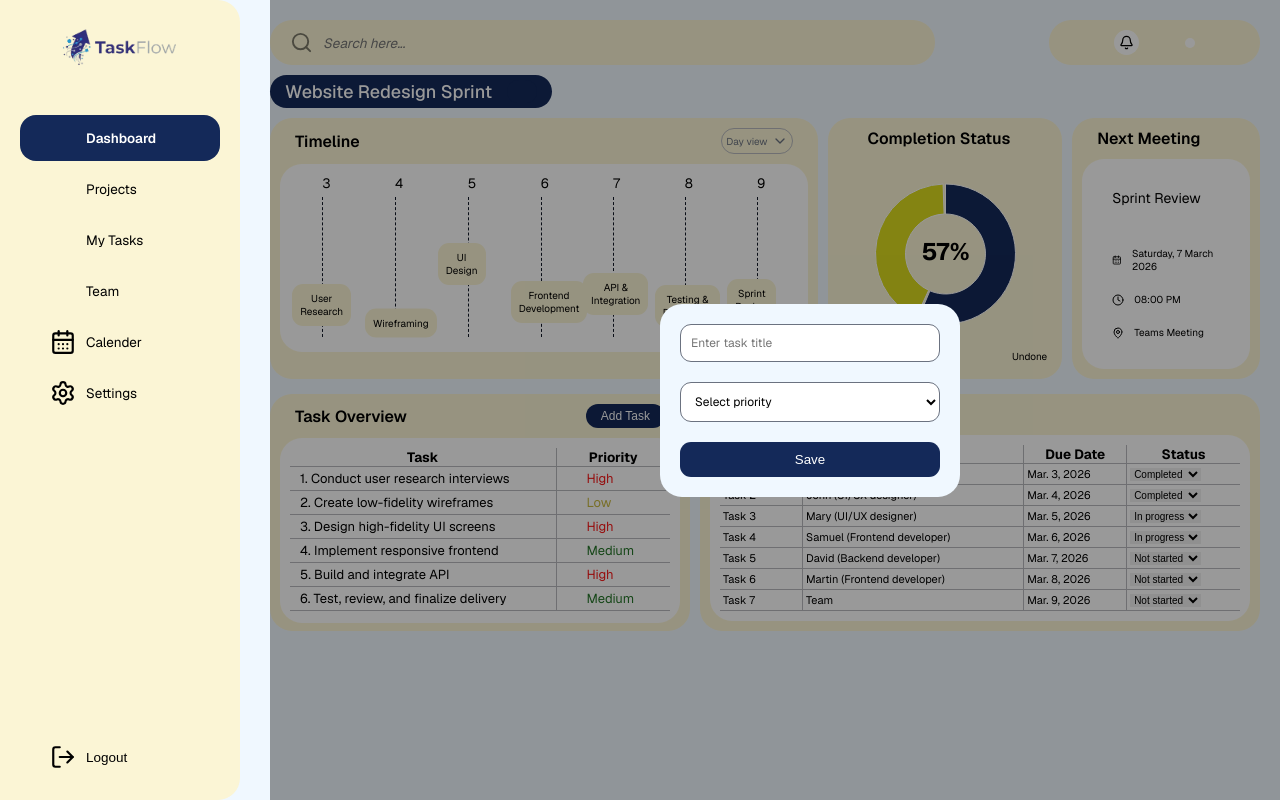
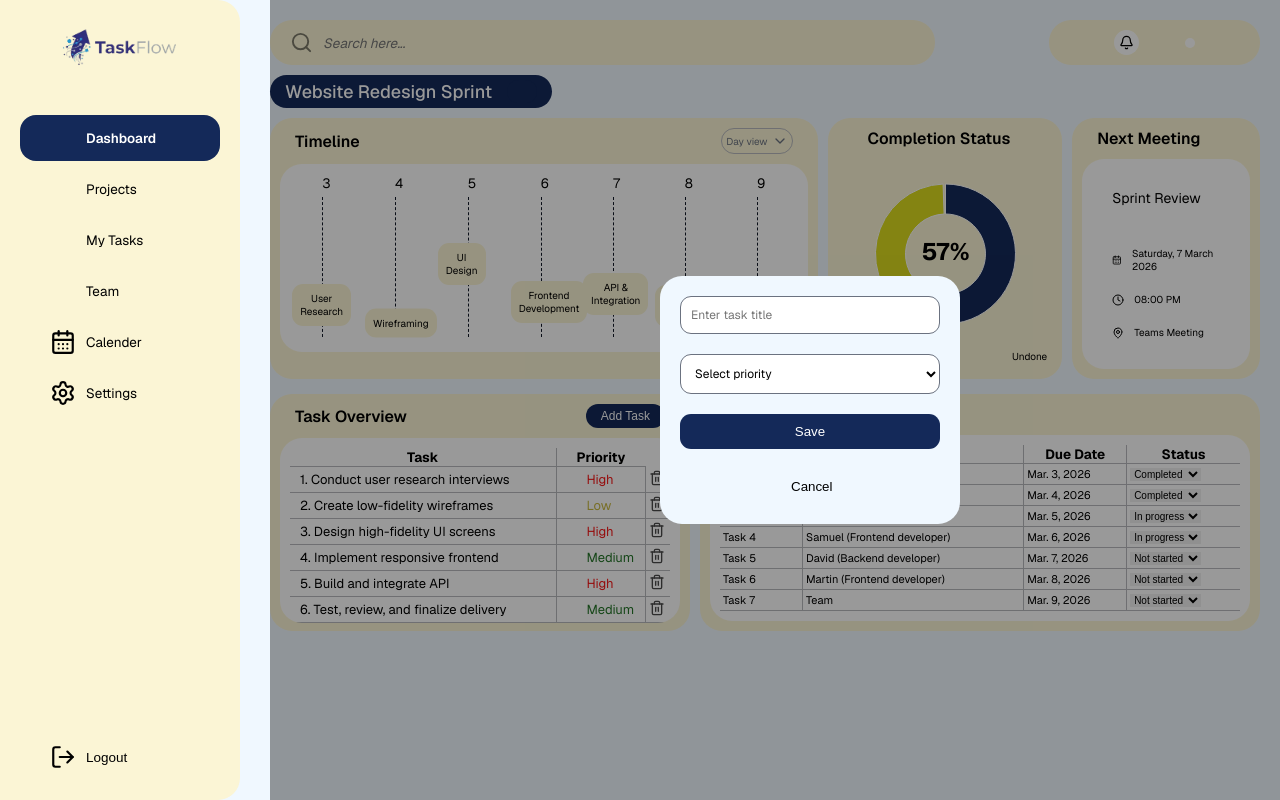
Before and after one commit to sammysplendor/TaskFlow, a React (Vite) app: page /dashboard in a window 1280 px wide. Both pictures are taken after a click on the button "Add Task". Built offline with nearby package versions, Linux system fonts and the light colour scheme; some icons are missing.

Commit message:
Create task delete button

```diff
--- a/src/pages/dashboard/Dashboard.jsx
+++ b/src/pages/dashboard/Dashboard.jsx
@@ -10,6 +10,7 @@ import {
   MapPin,
   Menu,
   X,
+  Trash2,
 } from "lucide-react";
 import { User, CaretBigDown, Circle } from "@boxicons/react";
 import {
@@ -102,6 +103,11 @@ const Dashboard = () => {
     } else {
       return "#c9b940";
     }
+  };
+
+  // =============== DELETE TASK LOGIC =============== //
+  const handleDeleteTask = (id) => {
+    setProjecttasks((prevTasks) => prevTasks.filter((task) => task.id !== id));
   };
 
   // =============== WORKLOAD TABLE =============== //
@@ -385,6 +391,12 @@ const Dashboard = () => {
                     <button type="submit" className={style.saveTaskBtn}>
                       Save
                     </button>
+                    <button
+                      onClick={() => setShowModal(false)}
+                      className={style.cancelBtn}
+                    >
+                      Cancel
+                    </button>
                   </form>
                 </div>
               )}
@@ -409,6 +421,12 @@ const Dashboard = () => {
                             className={style.rightColumn}
                           >
                             {item.priority}
+                          </td>
+                          <td>
+                            <Trash2
+                              className={style.deleteIcon}
+                              onClick={() => handleDeleteTask(item.id)}
+                            />
                           </td>
                         </tr>
                       ))}
--- a/src/pages/dashboard/Dashboard.module.css
+++ b/src/pages/dashboard/Dashboard.module.css
@@ -389,7 +389,7 @@ tbody td {
   padding: 2rem;
   display: flex;
   flex-direction: column;
-  align-items: start;
+  align-items: center;
   justify-content: space-around;
   gap: 2rem;
 }
@@ -415,6 +415,22 @@ tbody td {
   background: var(--primary-color);
   color: var(--bg-topcard);
   border-radius: var(--border-sm);
+  cursor: pointer;
+}
+
+.cancelBtn {
+  width: 30%;
+  padding: 1rem 2rem;
+  background: transparent;
+  border-radius: var(--border-sm);
+  cursor: pointer;
+}
+
+.deleteIcon {
+  height: 1.6rem;
+  width: 1.6rem;
+  opacity: 0.7;
+  cursor: pointer;
 }
 
 /* --- Team Workload --- */
```
